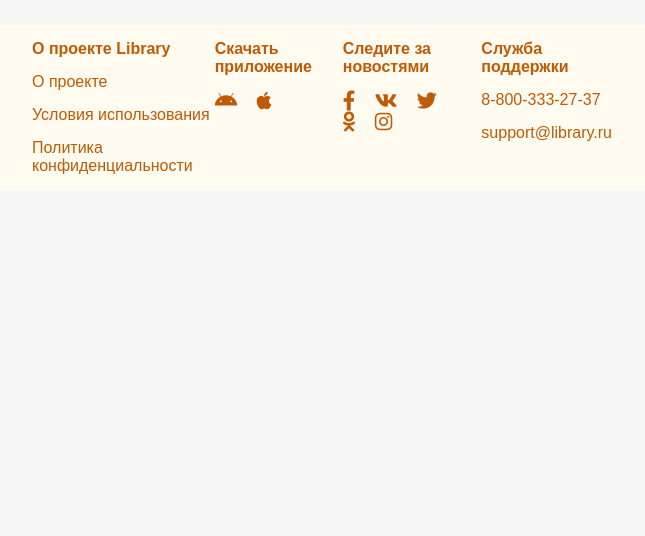
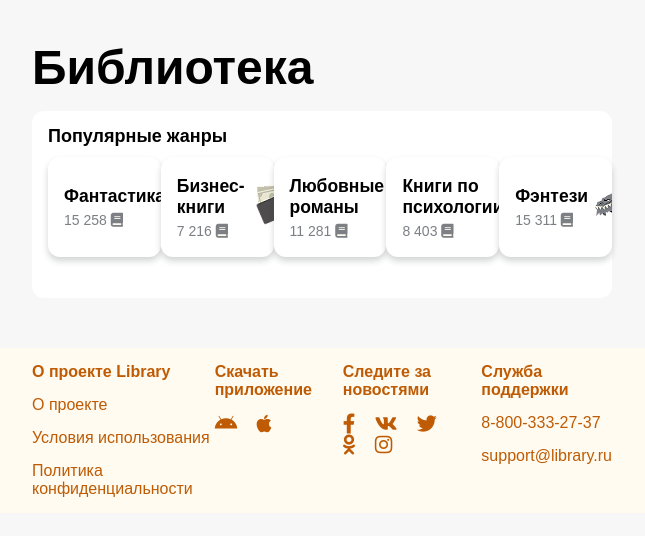
Before and after one commit to FlaxMine/Library, a PHP site: page /Lib/Library.html in a window 1280 px wide. Shown: the part 82-618 px from the top of the page, without its empty margins (318-963 px from the left). Run offline with PHP 8.4, Linux system fonts and the light colour scheme; some libraries are stand-ins or nearby versions.

Commit message:
Initial commit

```diff
--- a/Lib/Library.html
+++ b/Lib/Library.html
@@ -16,7 +16,7 @@
                 <div class="header">
 
                     <div class="logo">
-                        <a href="index.html"><img src="../img/Logo.PNG" alt=""></a>
+                        <a href="../index.html"><img src="../img/Logo.PNG" alt=""></a>
                     </div>
 
                     <div class="search">
@@ -40,6 +40,70 @@
             </div>
         </div>
     </header>
+
+    <main>
+        <div class="main_body container">
+            <h1>Библиотека</h1>
+            <div class="ListBook">
+                <div class="nameList">
+                    <span>Популярные жанры</span>
+                </div>
+                <div class="GenreItems">
+                    <div class="Item">
+                        <div class="item_background">
+                            <b>Фантастика</b>
+                            <p>15 258 <i class="fas fa-book"></i></p>
+                        </div>
+                        <div class="img_color">
+                            <img src="../img/rocket.png" alt="">
+                        </div>
+                    </div>
+
+                    <div class="Item">
+                        <div class="item_background">
+                            <b>Бизнес-книги</b>
+                            <p>7 216 <i class="fas fa-book"></i></p>
+                        </div>
+                        <div class="img_color">
+                            <img src="../img/purse.png" alt="">
+                        </div>
+                    </div>
+
+
+                    <div class="Item">
+                        <div class="item_background">
+                            <b>Любовные романы</b>
+                            <p>11 281 <i class="fas fa-book"></i></p>
+                        </div>
+                        <div class="img_color">
+                            <img src="../img/heart.png" alt="">
+                        </div>
+                    </div>
+
+                    <div class="Item">
+                        <div class="item_background">
+                            <b>Книги по психологии</b>
+                            <p>8 403 <i class="fas fa-book"></i></p>
+                        </div>
+                        <div class="img_color">
+                            <img src="../img/brain.png" alt="">
+                        </div>
+                    </div>
+
+                    <div class="Item">
+                        <div class="item_background">
+                            <b>Фэнтези</b>
+                            <p>15 311 <i class="fas fa-book"></i></p>
+                        </div>
+                        <div class="img_color">
+                            <img src="../img/7d85aea1-9ed8-4117-9f18-d539a479b842.png" alt="">
+                        </div>
+                    </div>
+
+                </div>
+            </div>
+        </div>
+    </main>
 
     <footer>
         <div class="footer container">
--- a/css/main.css
+++ b/css/main.css
@@ -69,6 +69,55 @@ input{
 .auth a{
     text-decoration: none;
     color: rgb(219, 141, 24);
+}
+
+.GenreItems{
+    display: flex;
+    justify-content: space-between;
+    align-items: center;
+    background: #fff;
+}
+
+.GenreItems p{
+    color: #7c7f84;
+    background: #fff;
+    font-size: 14px;
+}
+
+.GenreItems b{
+    background: #fff;
+    font-size: 17.5px;
+}
+
+.item_background{
+    background: #fff;
+}
+
+.Item{
+    display: flex;
+    justify-content: space-between;
+    align-items: center;
+    width: 190px;
+    background: #fff;
+    margin-bottom: 16px;
+    padding: 16px;
+    border-radius: 12px;
+    overflow: hidden;
+    box-shadow: 0 4px 6px 0 rgba(37,38,40,.2);
+}
+
+.Item p{
+    margin-top: 5px;
+}
+
+
+.img_color{
+    background: #fff;
+}
+
+.Item img{
+    background: #fff;
+    border-style:none;
 }
 
 
```
Also changed, not shown: img/7d85aea1-9ed8-4117-9f18-d539a479b842.png (added), img/brain.png (added), img/heart.png (added), img/purse.png (added), img/rocket.png (added).
